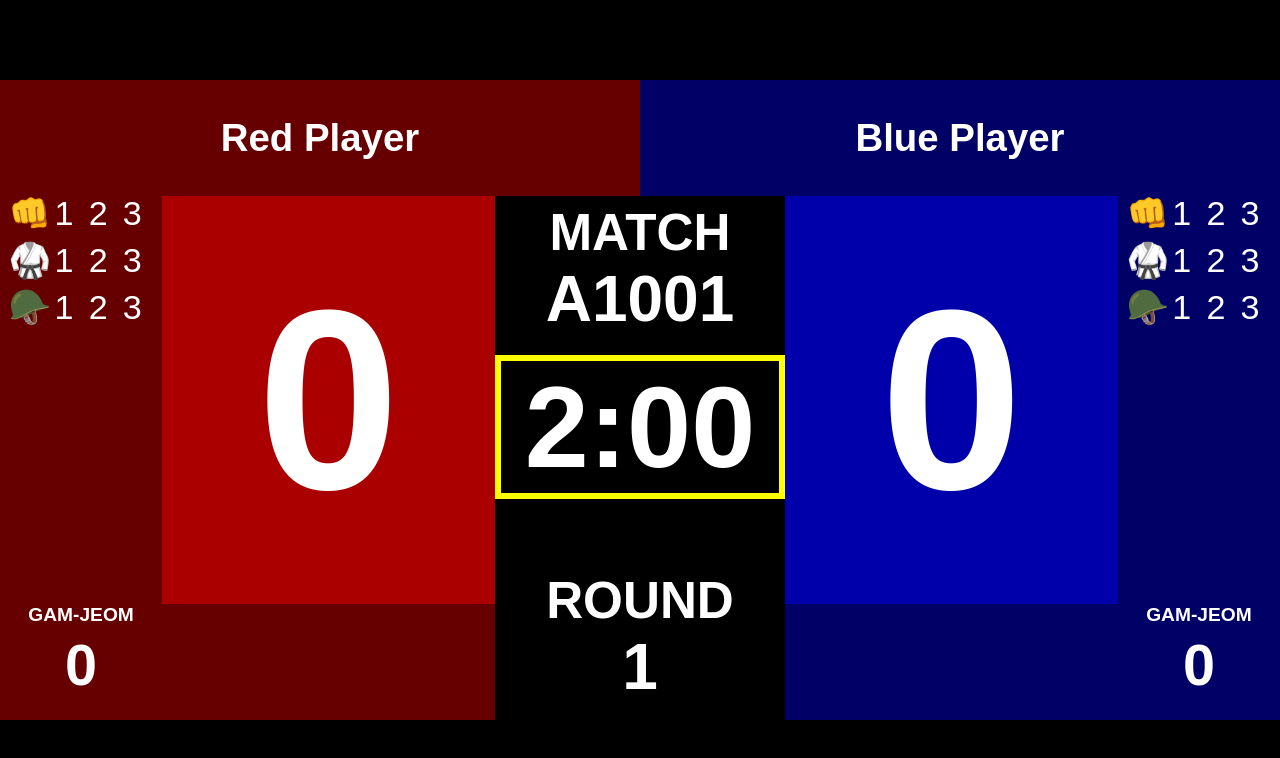
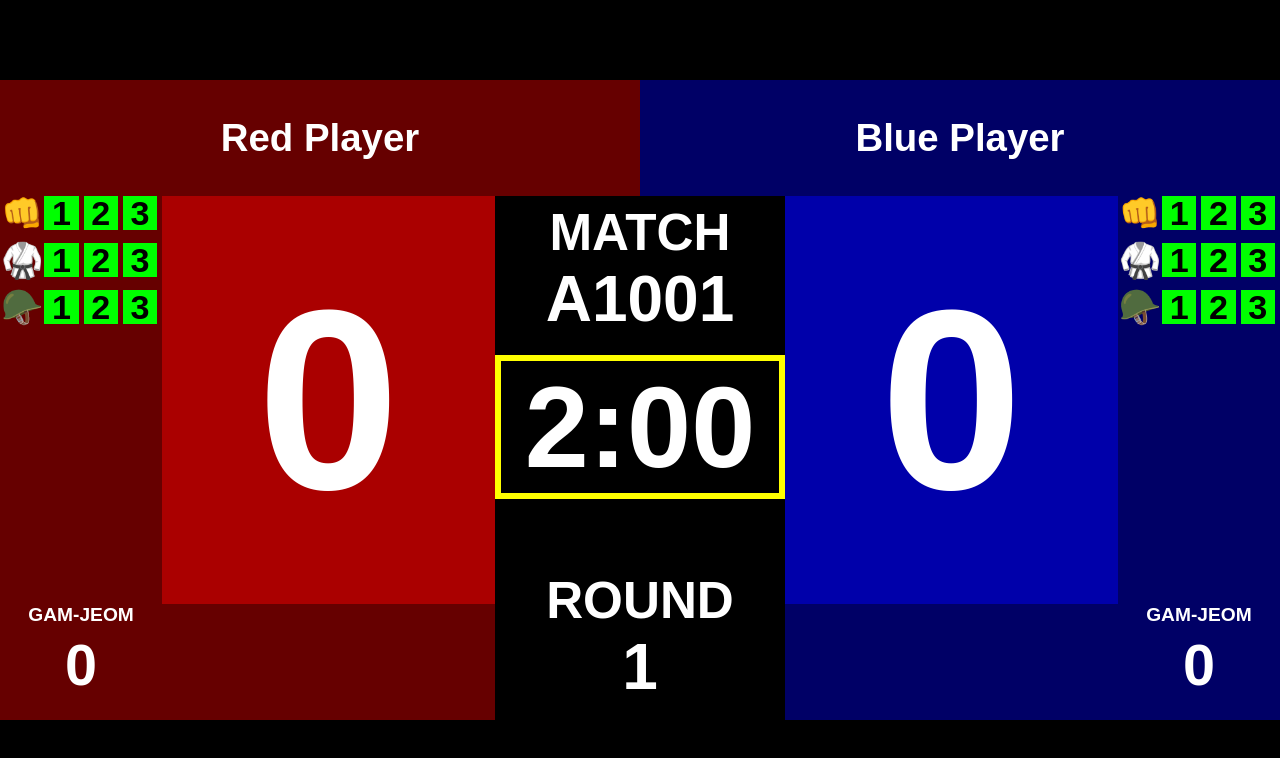
Before and after one commit to CY-Cheung/TKD-scoreboard, a React (Vite) app: page /screen in a window 1280 px wide. Shown: the top 758 px of the page. Built offline with nearby package versions, Linux system fonts and the light colour scheme.

Commit message:
Quick commit by script.

```diff
--- a/src/Pages/Screen/Screen.css
+++ b/src/Pages/Screen/Screen.css
@@ -253,12 +253,12 @@
 .log-row {
 	--log-width: calc(var(--screen-width) * 19/150);
 	display: flex;
-	justify-content: center;
+	justify-content: space-evenly;
 	align-items: center;
 	width: var(--log-width);
 }
 
-.log-icon {
+.log-icon, .ref-num {
 	--icon-width: calc(var(--screen-width) * 4/150);
 	width: var(--icon-width);
 	height: var(--icon-width);
@@ -267,3 +267,9 @@
 	align-items: center;
 	font-size: var(--icon-width);
 }
+
+.ref-num {
+	color: #000000;
+	background-color: #00ff00;
+	font-weight: bold;
+}
--- a/src/Pages/Screen/Screen.jsx
+++ b/src/Pages/Screen/Screen.jsx
@@ -47,27 +47,26 @@ function ScoreBoard() {
 					className="midbottom"
 					style={{ flexDirection: direction, display: "flex" }}
 				>
-					{" "}
 					{/*19:39:34:39:19 = 150*/}
 					<div className="red-log red-bg">
 						<div className="red-ref-log red-bg">
 							<div className="log-row">
 								<div className="log-icon">&#128074;</div>
-								<div className="log-icon">1</div>
-								<div className="log-icon">2</div>
-								<div className="log-icon">3</div>
+								<div className="ref-num">1</div>
+								<div className="ref-num">2</div>
+								<div className="ref-num">3</div>
 							</div>
 							<div className="log-row">
 								<div className="log-icon">&#129355;</div>
-								<div className="log-icon">1</div>
-								<div className="log-icon">2</div>
-								<div className="log-icon">3</div>
+								<div className="ref-num">1</div>
+								<div className="ref-num">2</div>
+								<div className="ref-num">3</div>
 							</div>
 							<div className="log-row">
 								<div className="log-icon">&#129686;</div>
-								<div className="log-icon">1</div>
-								<div className="log-icon">2</div>
-								<div className="log-icon">3</div>
+								<div className="ref-num">1</div>
+								<div className="ref-num">2</div>
+								<div className="ref-num">3</div>
 							</div>
 						</div>
 						<div className="red-gamjeom red-bg">
@@ -141,21 +140,21 @@ function ScoreBoard() {
 						<div className="blue-ref-log blue-bg">
 							<div className="log-row">
 								<div className="log-icon">&#128074;</div>
-								<div className="log-icon">1</div>
-								<div className="log-icon">2</div>
-								<div className="log-icon">3</div>
+								<div className="ref-num">1</div>
+								<div className="ref-num">2</div>
+								<div className="ref-num">3</div>
 							</div>
 							<div className="log-row">
 								<div className="log-icon">&#129355;</div>
-								<div className="log-icon">1</div>
-								<div className="log-icon">2</div>
-								<div className="log-icon">3</div>
+								<div className="ref-num">1</div>
+								<div className="ref-num">2</div>
+								<div className="ref-num">3</div>
 							</div>
 							<div className="log-row">
 								<div className="log-icon">&#129686;</div>
-								<div className="log-icon">1</div>
-								<div className="log-icon">2</div>
-								<div className="log-icon">3</div>
+								<div className="ref-num">1</div>
+								<div className="ref-num">2</div>
+								<div className="ref-num">3</div>
 							</div>
 						</div>
 						<div className="blue-gamjeom blue-bg">
```
